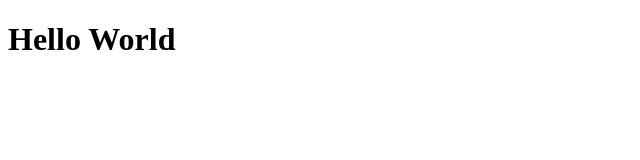
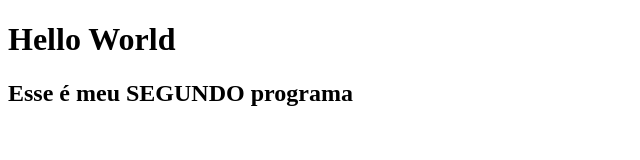
Before and after one commit to TiagoRagazzi/Teste-2, a plain HTML site: page index.html in a window 1280 px wide. Shown: the whole page, without its empty margins (0-640 px from the left). Drawn offline with Linux system fonts and the light colour scheme.

Commit message:
Segundo código

```diff
--- a/index.html
+++ b/index.html
@@ -1,5 +1,5 @@
 <!DOCTYPE html>
 <main>
     <h1>Hello World</h1>
-
+    <h2>Esse é meu SEGUNDO programa</h2>
 </main>
```
